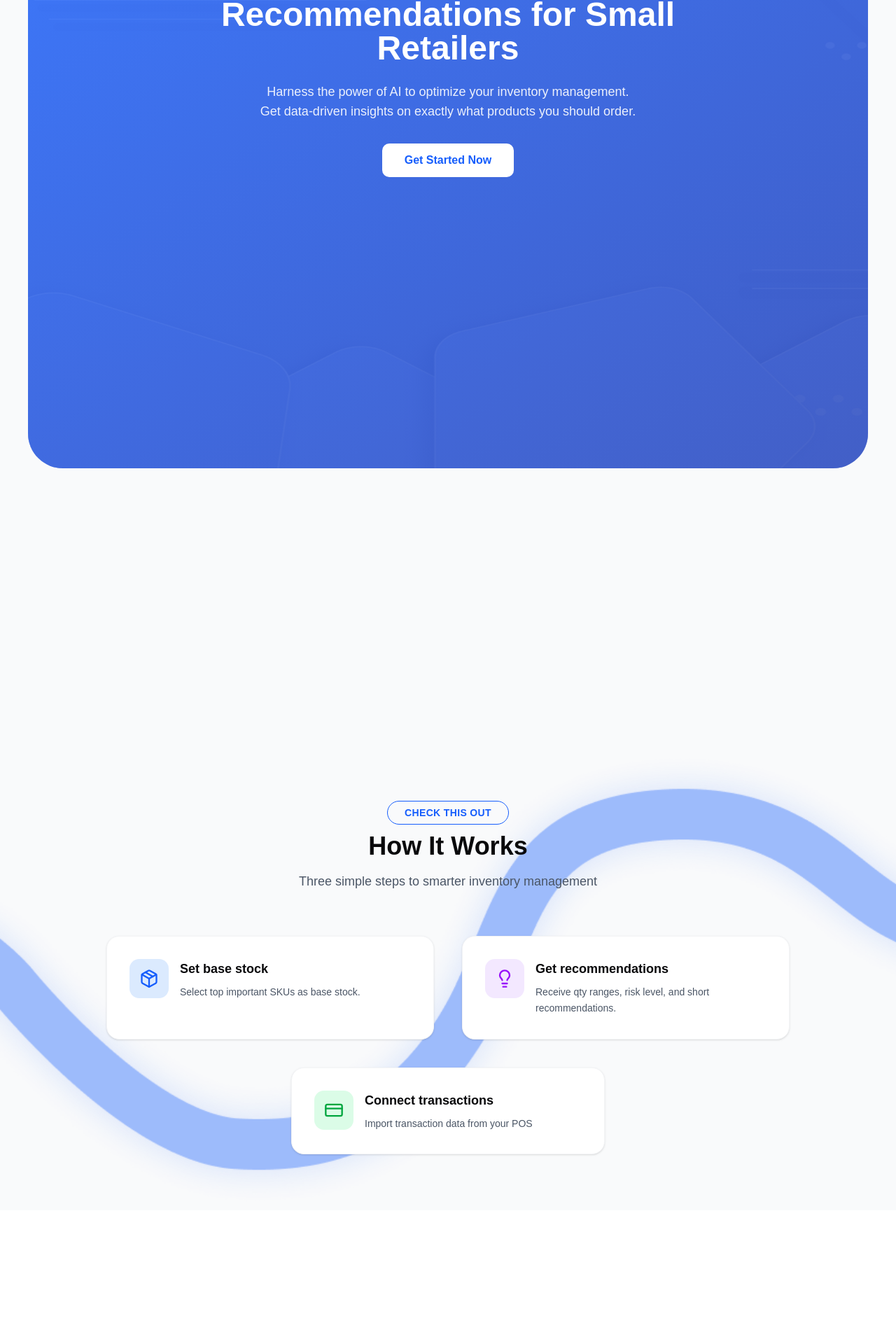
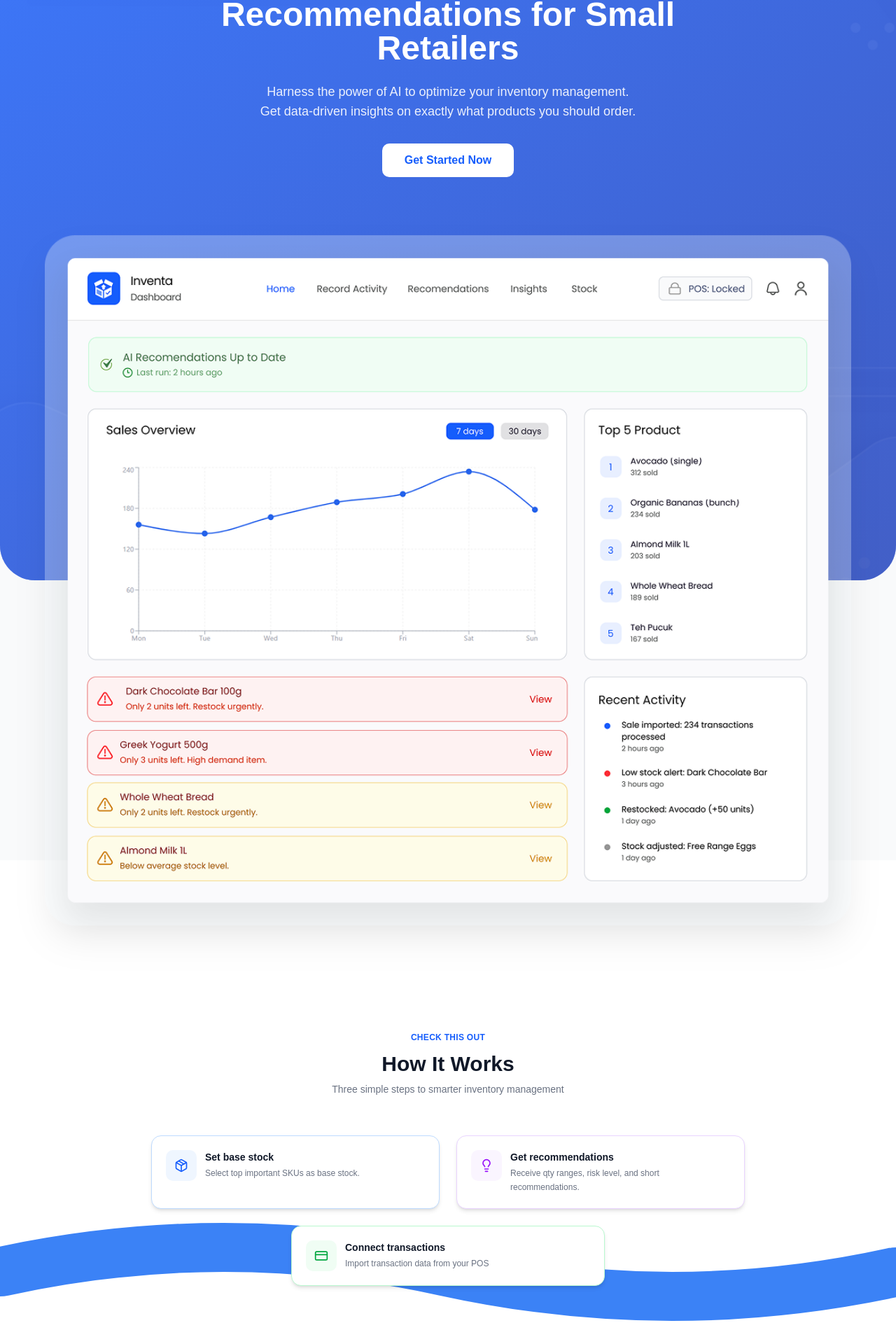
Before and after one commit to SiamAlSobari/frontend-dinacom, a Next.js app: page / in a window 1280 px wide. Shown: the part 208-2128 px from the top of the page at 70% size. Before the commit the page ends 1937 px from the top, so only its background shows below. Built offline with nearby package versions, Linux system fonts and the light colour scheme.

Commit message:
feat: add AiService to handle AI-related functionalities

```diff
--- a/package.json
+++ b/package.json
@@ -27,6 +27,7 @@
     "react": "19.2.3",
     "react-day-picker": "^9.13.0",
     "react-dom": "19.2.3",
+    "react-hot-toast": "^2.6.0",
     "recharts": "^2.15.4",
     "tailwind-merge": "^3.4.0",
     "zod": "^4.3.5"
--- a/src/app/auth/page.tsx
+++ b/src/app/auth/page.tsx
@@ -70,7 +70,7 @@ export default function AuthPage() {
             </div>
 
             {/* Form */}
-            {tab === 'signin' ? <SignInForm /> : <SignUpForm />}
+            {tab === 'signin' ? <SignInForm /> : <SignUpForm tabs={tab} setTabs={setTab} />}
           </Card>
         </div>
       </div>
--- a/src/app/dashboard/bulk/page.tsx
+++ b/src/app/dashboard/bulk/page.tsx
@@ -7,7 +7,6 @@ import { BulkTransactionRow } from "@/features/dashboard/bulk/BulkStransactionRo
 import { BulkTableHeader } from "@/features/dashboard/bulk/BulkTableHeader"
 import TransactionService, { BulkTransactionPayload } from "@/services/TransactionService"
 import { useMutation } from "@tanstack/react-query"
-import { ArrowLeft } from "lucide-react"
 import React from "react"
 
 export default function BulkTransactionPage() {
@@ -63,20 +62,6 @@ export default function BulkTransactionPage() {
 
     return (
         <div className="p-6 md:p-10 min-h-screen">
-            <div className="flex items-center gap-4 mb-8">
-                <button>
-                    <ArrowLeft className="text-gray-600" size={24} />
-                </button>
-                <div className="flex flex-col">
-                    <div className="text-black text-xl font-normal font-['Poppins'] leading-6">
-                        Record Daily Activity
-                    </div>
-                    <div className="text-neutral-600 text-sm font-normal font-['Poppins'] leading-6">
-                        Bulk input of sales and purchases
-                    </div>
-                </div>
-            </div>
-
             <BulkInfoBanner />
 
             <Card className="mt-8 w-full">
--- a/src/app/layout.tsx
+++ b/src/app/layout.tsx
@@ -3,6 +3,7 @@ import { Geist, Geist_Mono } from "next/font/google";
 import "./globals.css";
 import QueryProvider from "@/common/providers/QueryProvider";
 import { ThemeProvider } from "@/common/providers/ThemeProvider";
+import { Toaster } from 'react-hot-toast';
 
 const geistSans = Geist({
   variable: "--font-geist-sans",
@@ -35,6 +36,10 @@ export default function RootLayout({
           disableTransitionOnChange
           defaultTheme="light"
         >
+          <Toaster
+  position="top-right"
+  reverseOrder={false}
+/>
           <QueryProvider>{children}</QueryProvider>
         </ThemeProvider>
       </body>
--- a/src/app/page.tsx
+++ b/src/app/page.tsx
@@ -12,11 +12,7 @@ export default function Home() {
   return (
     <div className="min-h-screen bg-gray-50">
       <LandingPageHeader />
-
-      {/* ================= HERO ================= */}
       <HeroSection  />
-
-      {/* ================= HOW IT WORKS ================= */}
       <StepManagement />
     </div>
   );
--- a/src/features/landing-page/HeroSection.tsx
+++ b/src/features/landing-page/HeroSection.tsx
@@ -3,19 +3,24 @@ import React from 'react'
 
 export default function HeroSection() {
   return (
-      <section className="relative min-h-screen mb-100 mx-10 bg-gradient-to-br from-blue-600 to-blue-800 text-white px-6 rounded-b-[50px] overflow-hidden flex pt-20 ">
-        <div className="absolute inset-0 z-0">
+    <section className="relative min-h-240 mb-100 px-6 pt-20">
+
+      {/* WRAPPER BG (ini yang rounded & overflow hidden) */}
+      <div className="absolute inset-0 bg-linear-to-br from-blue-600 to-blue-800 rounded-b-[50px] overflow-hidden z-0">
+
         <Image
           src="/backgrounds/hero_bg.png"
           alt="Hero Background"
           fill
           priority
+          className="object-cover"
         />
+
+        <div className="absolute inset-0 bg-linear-to-br from-blue-600/80 to-blue-800/80" />
       </div>
 
-        <div className="absolute inset-0 bg-gradient-to-br from-blue-600/80 to-blue-800/80 z-0"></div>
-
-        <div className="max-w-4xl mx-auto text-center relative z-10">
+      {/* CONTENT */}
+      <div className="relative z-10 max-w-4xl mx-auto text-center text-white">
         <h1 className="text-4xl md:text-5xl font-bold mb-6">
           Smart Restock
           <br />
@@ -34,6 +39,19 @@ export default function HeroSection() {
           Get Started Now
         </button>
       </div>
+
+      {/* DASHBOARD */}
+      <div className="absolute left-1/2 bottom-0 -translate-x-1/2 translate-y-1/2 z-20 w-[90%] max-w-6xl pointer-events-none">
+        <Image
+          src="/backgrounds/dashboard.png"
+          alt="Dashboard Illustration"
+          width={1600}
+          height={1000}
+          className="w-full h-auto object-contain drop-shadow-2xl"
+          priority
+        />
+      </div>
+
     </section>
   )
 }
--- a/src/features/landing-page/LandingPageHeader.tsx
+++ b/src/features/landing-page/LandingPageHeader.tsx
@@ -118,7 +118,7 @@ const menuVariants = {
               initial="closed"
               animate="open"
               exit="closed"
-              className="fixed inset-x-0 top-[72px] z-50 bg-white shadow-lg rounded-b-2xl md:hidden overflow-hidden"
+              className="fixed inset-x-0 top-18 z-50 bg-white shadow-lg rounded-b-2xl md:hidden overflow-hidden"
             >
               <div className="px-6 py-8 space-y-6">
                 {/* Nav Items */}
--- a/src/features/landing-page/StepManagement.tsx
+++ b/src/features/landing-page/StepManagement.tsx
@@ -1,4 +1,3 @@
-import Image from 'next/image'
 import React from 'react'
 import { Package, Lightbulb, CreditCard } from "lucide-react";
 
@@ -9,6 +8,7 @@ type StepItem = {
   color: {
     bg: string;
     text: string;
+    border: string;
   };
 };
 
@@ -18,8 +18,9 @@ const STEPS: StepItem[] = [
     desc: "Select top important SKUs as base stock.",
     icon: Package,
     color: {
-      bg: "bg-blue-100",
+      bg: "bg-blue-50",
       text: "text-blue-600",
+      border: "border-blue-200",
     },
   },
   {
@@ -27,8 +28,9 @@ const STEPS: StepItem[] = [
     desc: "Receive qty ranges, risk level, and short recommendations.",
     icon: Lightbulb,
     color: {
-      bg: "bg-purple-100",
+      bg: "bg-purple-50",
       text: "text-purple-600",
+      border: "border-purple-200",
     },
   },
   {
@@ -36,8 +38,9 @@ const STEPS: StepItem[] = [
     desc: "Import transaction data from your POS",
     icon: CreditCard,
     color: {
-      bg: "bg-green-100",
+      bg: "bg-green-50",
       text: "text-green-600",
+      border: "border-green-200",
     },
   },
 ];
@@ -46,17 +49,19 @@ function StepCard({ item }: { item: StepItem }) {
   const Icon = item.icon;
 
   return (
-    <div className="bg-white p-8 rounded-2xl shadow-sm border border-gray-100 hover:shadow-md transition">
-      <div className="flex items-start gap-4">
+    <div className={`bg-white p-5 rounded-xl shadow-md border ${item.color.border} hover:shadow-lg transition-all duration-300 h-full`}>
+      <div className="flex items-start gap-3">
         <div
-          className={`w-14 h-14 ${item.color.bg} rounded-xl flex items-center justify-center flex-shrink-0`}
+          className={`w-11 h-11 ${item.color.bg} rounded-lg flex items-center justify-center shrink-0`}
         >
-          <Icon className={`w-7 h-7 ${item.color.text}`} />
+          <Icon className={`w-5 h-5 ${item.color.text}`} />
         </div>
 
-        <div>
-          <h3 className="font-bold text-lg mb-2">{item.title}</h3>
-          <p className="text-gray-600 text-sm leading-relaxed">
+        <div className="flex-1">
+          <h3 className="font-semibold text-gray-900 text-sm mb-1">
+            {item.title}
+          </h3>
+          <p className="text-gray-500 text-xs leading-relaxed">
             {item.desc}
           </p>
         </div>
@@ -64,44 +69,63 @@ function StepCard({ item }: { item: StepItem }) {
     </div>
   );
 }
+
 export default function StepManagement() {
   return (
-      <section className="relative py-20 overflow-hidden">
-        {/* Title */}
-        <div className="relative z-10 max-w-5xl mx-auto px-6 text-center mb-16">
-          <div className="inline-block mb-4">
-            <span className="text-blue-600 font-semibold text-sm tracking-wide border border-blue-600 px-6 py-2 rounded-full">
+    <section className="relative py-60 bg-white overflow-hidden">
+
+      {/* TITLE */}
+      <div className="relative z-10 max-w-5xl mx-auto px-6 text-center mb-14">
+        <span className="inline-block mb-3 text-blue-600 font-semibold text-xs tracking-wide uppercase">
           CHECK THIS OUT
         </span>
-          </div>
-          <h2 className="text-4xl font-bold mb-4">How It Works</h2>
-          <p className="text-gray-600 text-lg">
+
+        <h2 className="text-3xl font-bold mb-2 text-gray-900">
+          How It Works
+        </h2>
+
+        <p className="text-gray-500 text-sm">
           Three simple steps to smarter inventory management
         </p>
       </div>
 
-        {/* Background Vector */}
-        <div className="absolute inset-x-0 top-0 bottom-0 pointer-events-none select-none overflow-hidden">
-          <Image
-            src="/backgrounds/Vector.png"
-            alt="How It Works Illustration"
-            fill
-            className="object-cover object-center opacity-40 scale-110 md:scale-100"
+      {/* DECORATION */}
+      <div className="absolute inset-0 pointer-events-none z-0 overflow-hidden">
+        <div className="absolute left-0 bottom-40 w-full h-50">
+          <svg viewBox="0 0 1000 200" className="w-full h-full" preserveAspectRatio="none">
+            <path
+              d="M 0 100 Q 250 30, 500 100 Q 750 170, 1000 100"
+              fill="none"
+              stroke="#3B82F6"
+              strokeWidth="70"
+              strokeLinecap="round"
             />
+          </svg>
+        </div>
       </div>
 
-        {/* Cards */}
-        <div className="relative z-10 max-w-5xl mx-auto px-6">
-          <div className="grid md:grid-cols-2 gap-10 mb-10">
-            {STEPS.slice(0, 2).map((item, i) => (
-              <StepCard key={i} item={item} />
-            ))}
+      {/* CARDS */}
+      <div className="relative z-10 max-w-4xl mx-auto px-6">
+
+        {/* ROW 1 */}
+        <div className="flex justify-center items-stretch gap-6 mb-6 flex-wrap md:flex-nowrap">
+          <div className="w-full max-w-md">
+            <StepCard item={STEPS[0]} />
           </div>
 
-          <div className="max-w-md mx-auto">
+          <div className="w-full max-w-md">
+            <StepCard item={STEPS[1]} />
+          </div>
+        </div>
+
+        {/* ROW 2 */}
+        <div className="flex justify-center mt-2">
+          <div className="w-full max-w-md">
             <StepCard item={STEPS[2]} />
           </div>
         </div>
+
+      </div>
     </section>
-  )
+  );
 }
```
Also changed, not shown: src/features/auth/SignInForm.tsx (+21 -16 lines), src/features/auth/SignUpForm.tsx (+29 -12 lines), public/backgrounds/dashboard.png (added), src/services/AiService.ts (added), 1 other file (tests, documents, lock files or other folders). Lines whose indentation alone changed are shown as unchanged.
